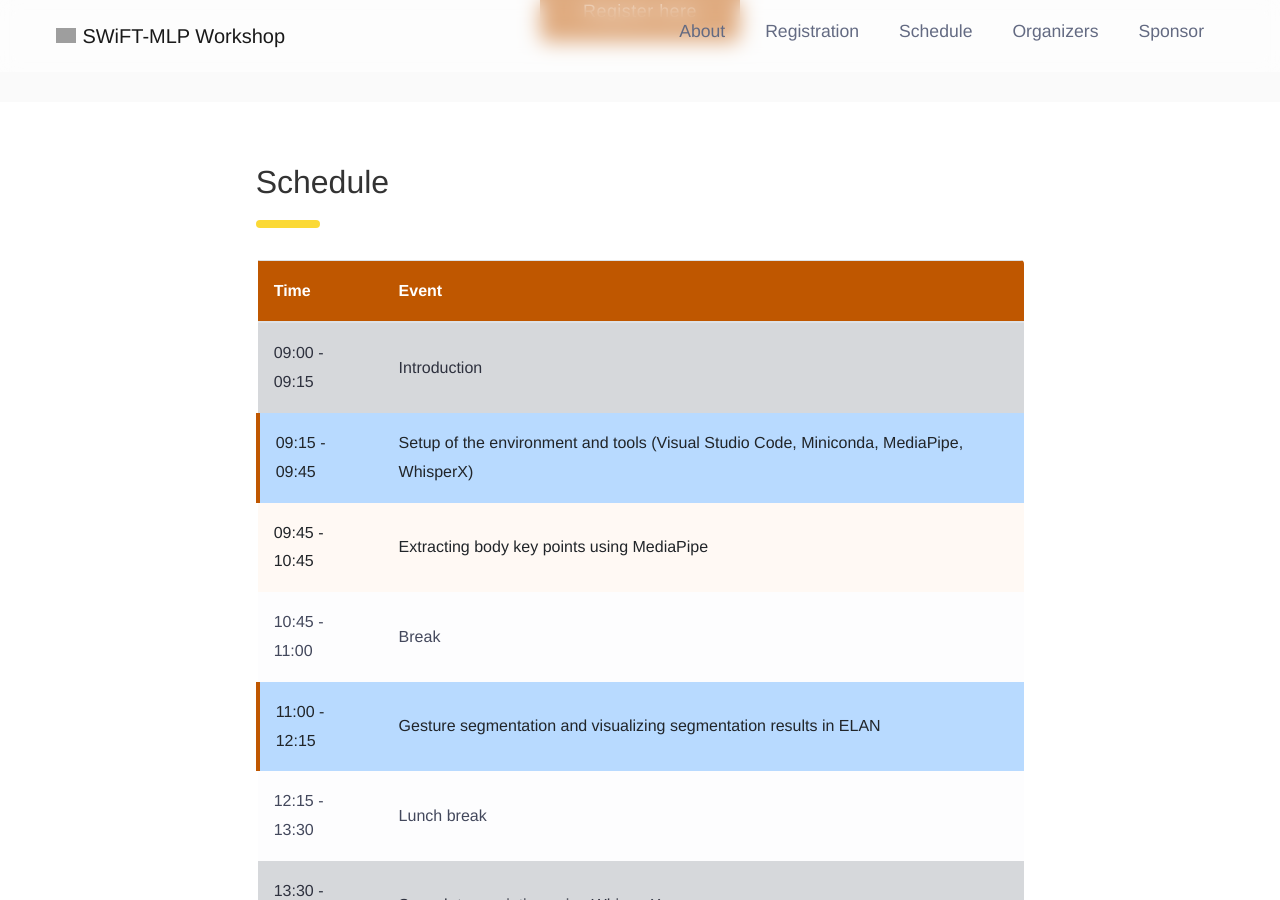
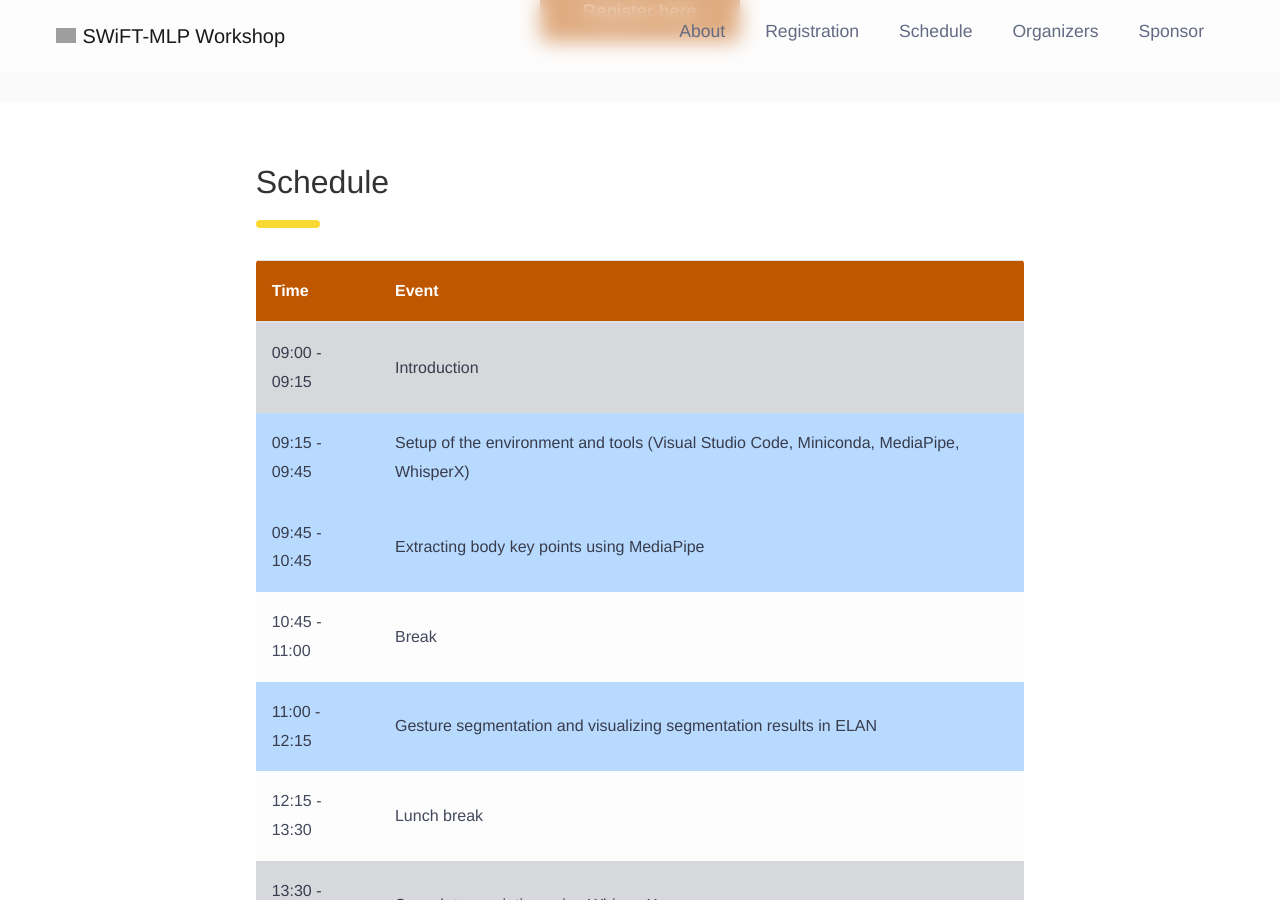
Before and after one commit to SWiFT-MLP/SWiFT-MLP.github.io, a Jekyll site: the page built from 2026/index.md, in a window 1280 px wide and 900 px high, scrolled down 2170 px. Built offline with Jekyll 4.4.1, drawn with Linux system fonts in a browser that asks for light colours; grey boxes are pictures that could not be loaded.

Commit message:
improve the schedule

```diff
--- a/_sass/_sections.scss
+++ b/_sass/_sections.scss
@@ -91,24 +91,25 @@
       background-color: #fffaf5;
     }
 
-    // Break and light-colored rows (Breaks, Lunch)
+    // Light gray for breaks and rest periods
     tbody tr.table-light {
       background-color: #e8e8e8;
       font-weight: 500;
       color: $text-color;
     }
 
-    // Secondary color (Introduction, special sessions)
+    // Soft blue for conceptual/intro sessions
     tbody tr.table-secondary {
-      background-color: $secondary-color;
-      color: darken($text-color, 10%);
+      background-color: #d4e8f7;
+      color: darken($text-color, 5%);
       font-weight: 500;
     }
 
-    // Primary color accent for certain items
+    // Soft green for hands-on/practical sessions
     tbody tr.table-primary {
-      background-color: rgba($primary-color, 0.08);
-      border-left: 4px solid $primary-color;
+      background-color: #d4f0e0;
+      color: darken($text-color, 5%);
+      font-weight: 500;
     }
   }
 }
```
Also changed, not shown: 2026/index.md (+2 -0 lines).
